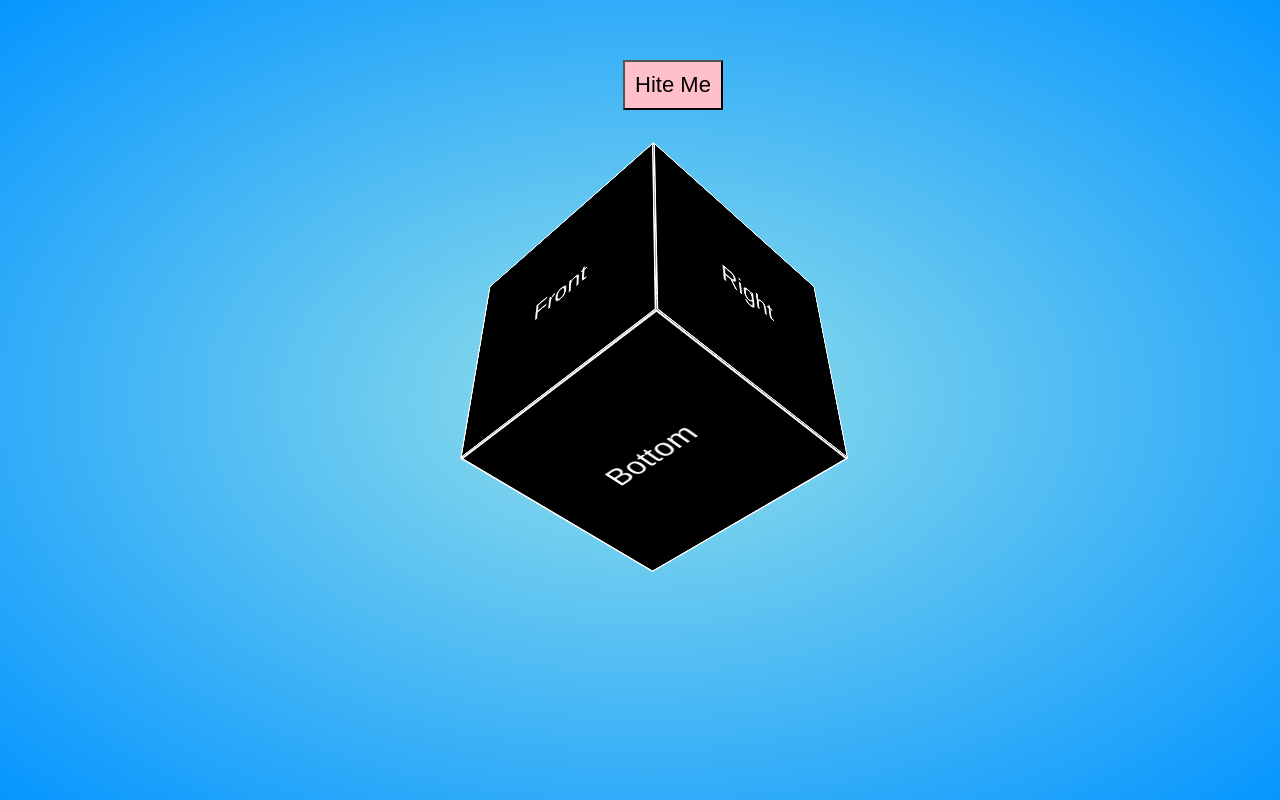
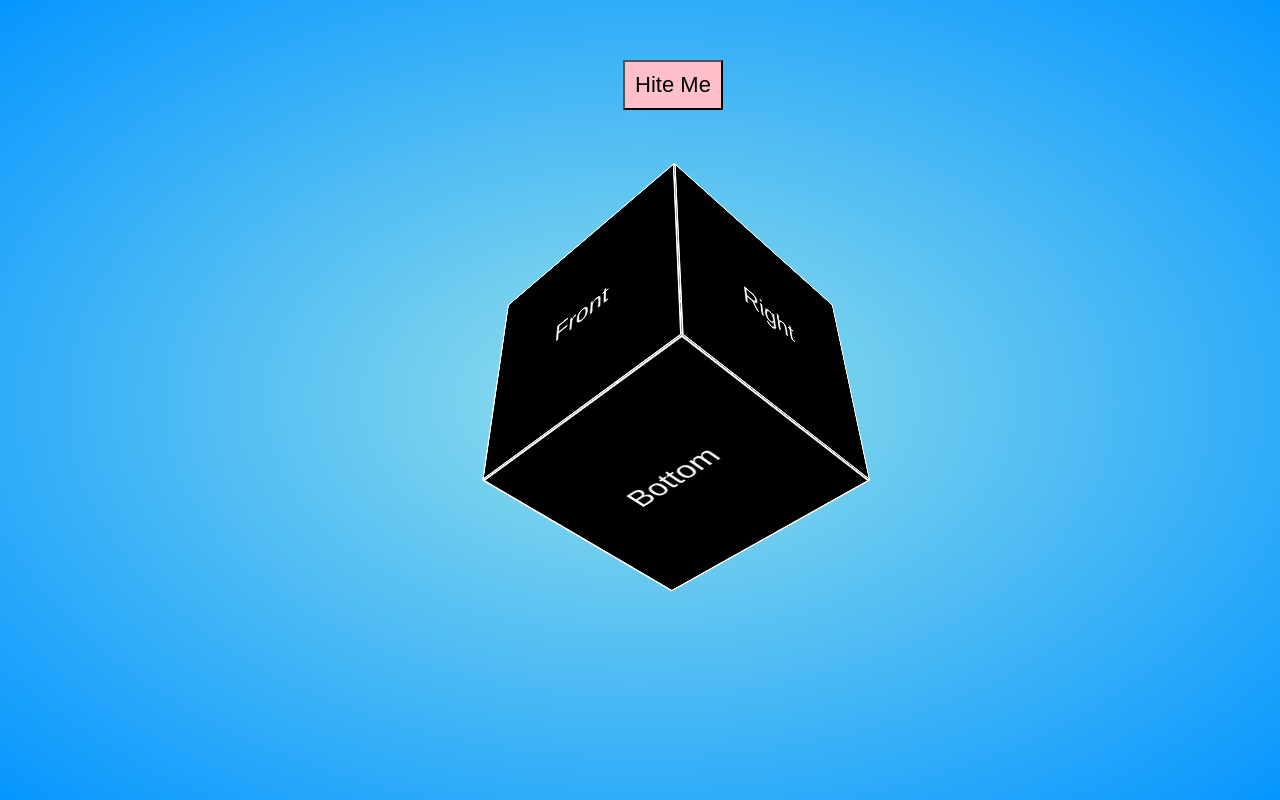
Before and after one commit to Hasul79/Animated-Cube-3D__HTML-CSS, a plain HTML site: page index.html in a window 1280 px wide. Drawn offline with Linux system fonts and the light colour scheme.

Commit message:
add animate

```diff
--- a/style.css
+++ b/style.css
@@ -22,10 +22,9 @@ body{
     height: 250px;
     width: 250px;
     position: absolute;
-    top: 80px;
-    left: 80px;
+    top: 100px;
+    left: 100px;
     /* transform: rotate(-90deg); */
-
 
     transform-style: preserve-3d;
     /* transform: rotateY(130deg); */
@@ -44,7 +43,7 @@ body{
     75%{
         transform: rotateX(-45deg) rotateY(45deg);
        }
-     0%{
+     100%{
         transform: rotateX(45deg) rotateY(-45deg);
        }
 
@@ -111,4 +110,5 @@ input{
     position: absolute;
     top: -100px;
     left: 175px;
+    cursor: pointer;
 }
```
